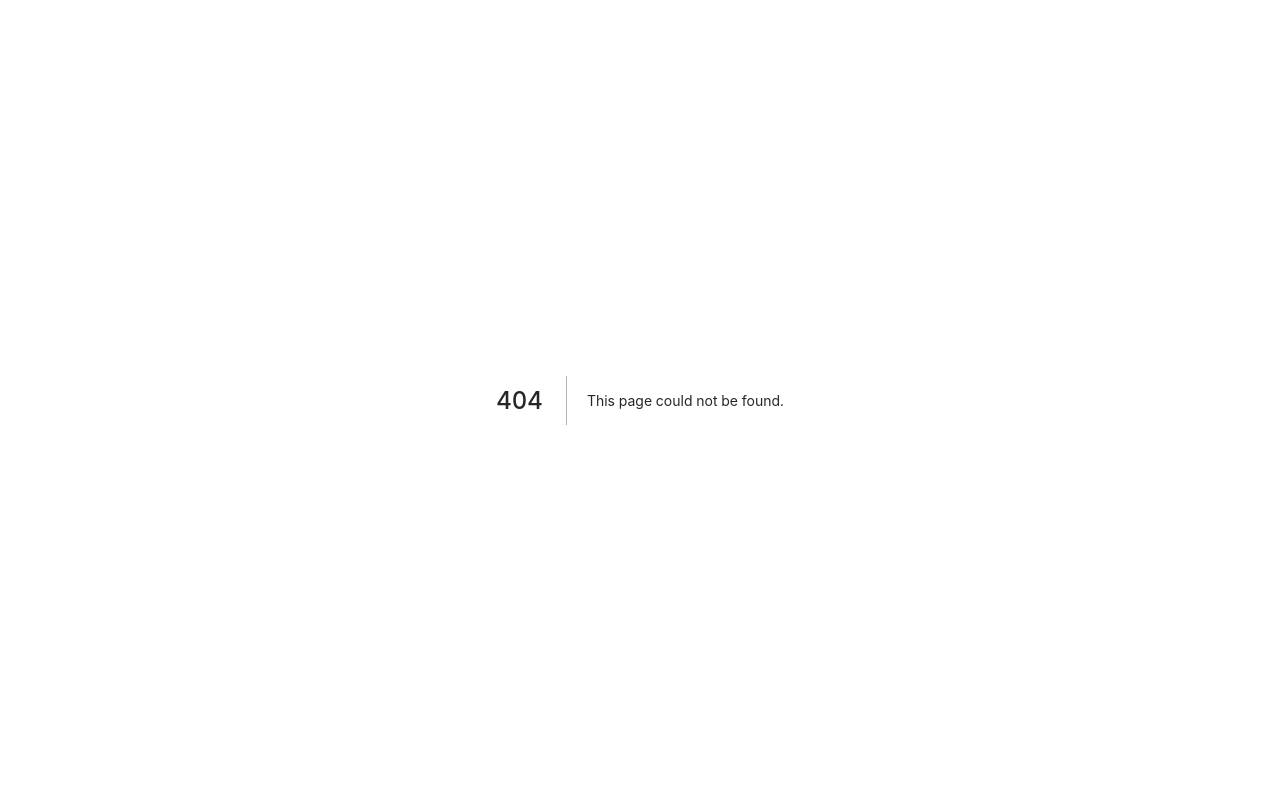
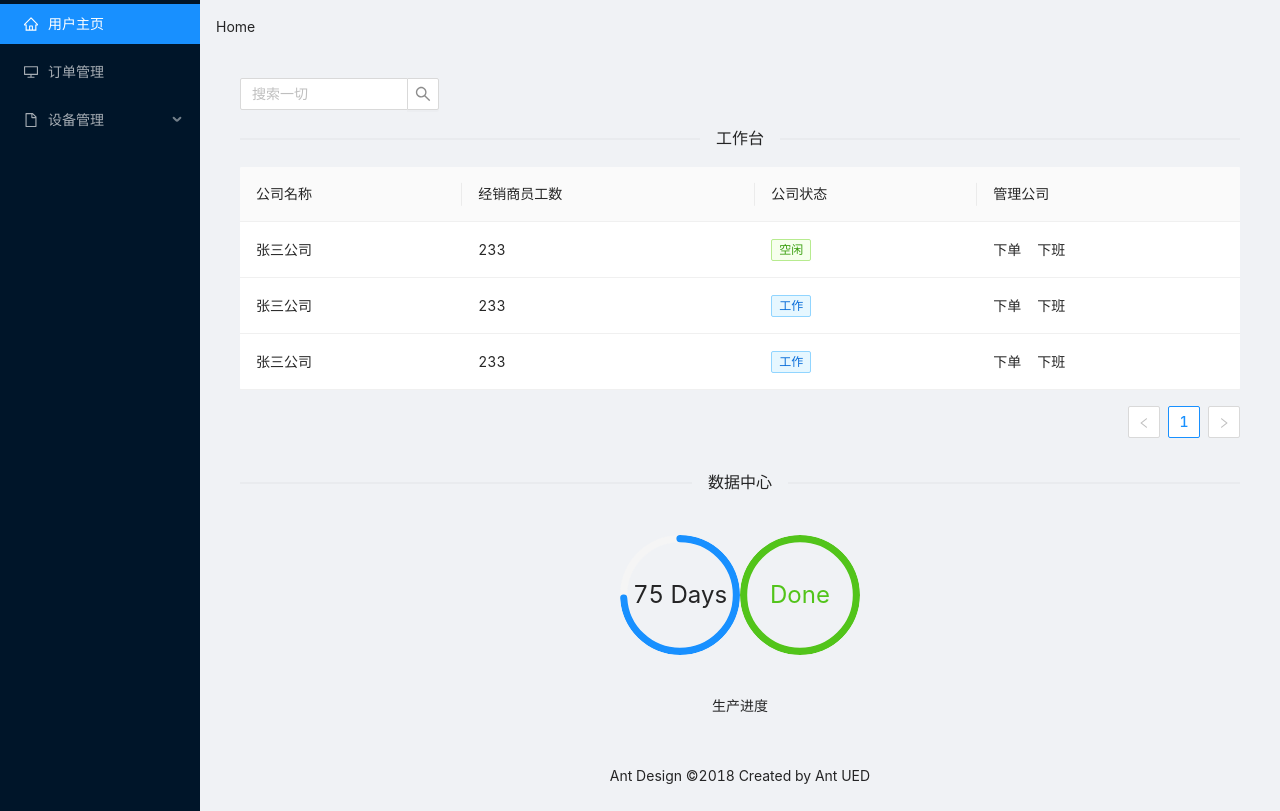
Before and after one commit to Jas000n/hci-nextjs, a Next.js app: page /workbench/company in a window 1280 px wide. Before the commit this address had no page. Built offline with nearby package versions, Linux system fonts and the light colour scheme.

Commit message:
one of company page is finished!

```diff
--- /dev/null
+++ b/pages/workbench/company/index.jsx
@@ -0,0 +1,108 @@
+import styled from "styled-components";
+import WorkbenchLayout from "../../../layout/WorkbenchLayout";
+import { Tabs, Table, Tag, Space, Progress, Divider, Input } from "antd";
+
+const { TabPane } = Tabs;
+const { Search } = Input;
+export default function Home() {
+  return (
+    <div>
+      <div>
+        <Search placeholder="搜索一切" style={{ width: 200 }} />
+      </div>
+      <Divider>工作台</Divider>
+
+      <Table columns={columns_bid} dataSource={data} />
+
+      <Divider style={{ marginBottom: "40px" }}>数据中心</Divider>
+
+      <div className="data_center">
+        <div>
+          <div style={{ marginBottom: "40px" }}>
+            <Progress
+              type="circle"
+              percent={75}
+              format={(percent) => `${percent} Days`}
+            />
+            <Progress type="circle" percent={100} format={() => "Done"} />
+          </div>
+          <div className="text_align_center">生产进度</div>
+        </div>
+      </div>
+    </div>
+  );
+}
+Home.getLayout = function getLayout(page) {
+  return <WorkbenchLayout>{page}</WorkbenchLayout>;
+};
+function callback(key) {
+  console.log(key);
+}
+const columns_bid = [
+  {
+    title: "公司名称",
+    dataIndex: "company_id",
+    key: "company_id",
+    // render: text => <a>{text}</a>,
+  },
+  {
+    title: "经销商员工数",
+    dataIndex: "company_employee",
+    key: "company_employee",
+  },
+  {
+    title: "公司状态",
+    dataIndex: "company_state",
+    key: "company_state",
+    render: (text) => {
+      let color = "black";
+      if (text === "下班") {
+        color = "red";
+      }
+      if (text === "空闲") {
+        color = "green";
+      }
+      if (text === "工作") {
+        color = "blue";
+      }
+      return (
+        <>
+          <Tag color={color} key={text}>
+            {text}
+          </Tag>
+        </>
+      );
+    },
+  },
+  {
+    title: "管理公司",
+    key: "action",
+    render: (text, record) => (
+      <Space size="middle">
+        <a>下单</a>
+        <a>下班</a>
+      </Space>
+    ),
+  },
+];
+
+const data = [
+  {
+    company_id: "张三公司",
+    company_employee: "233",
+    company_state: "空闲",
+    key: 0,
+  },
+  {
+    company_id: "张三公司",
+    company_employee: "233",
+    company_state: "工作",
+    key: 1,
+  },
+  {
+    company_id: "张三公司",
+    company_employee: "233",
+    company_state: "工作",
+    key: 2,
+  },
+];
```
Also changed, not shown: pages/workbench/bid/index.jsx (+12 -3 lines).
